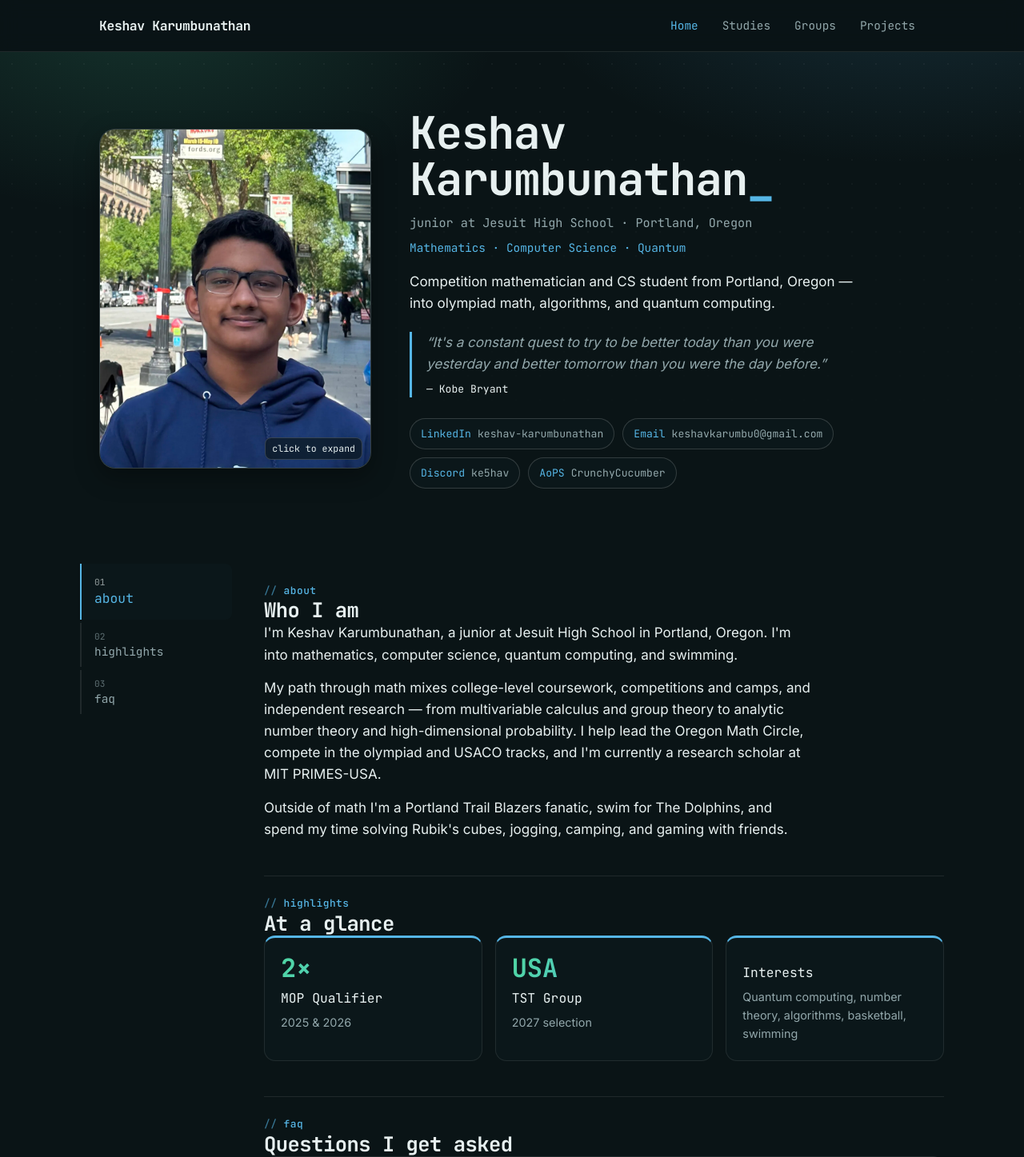
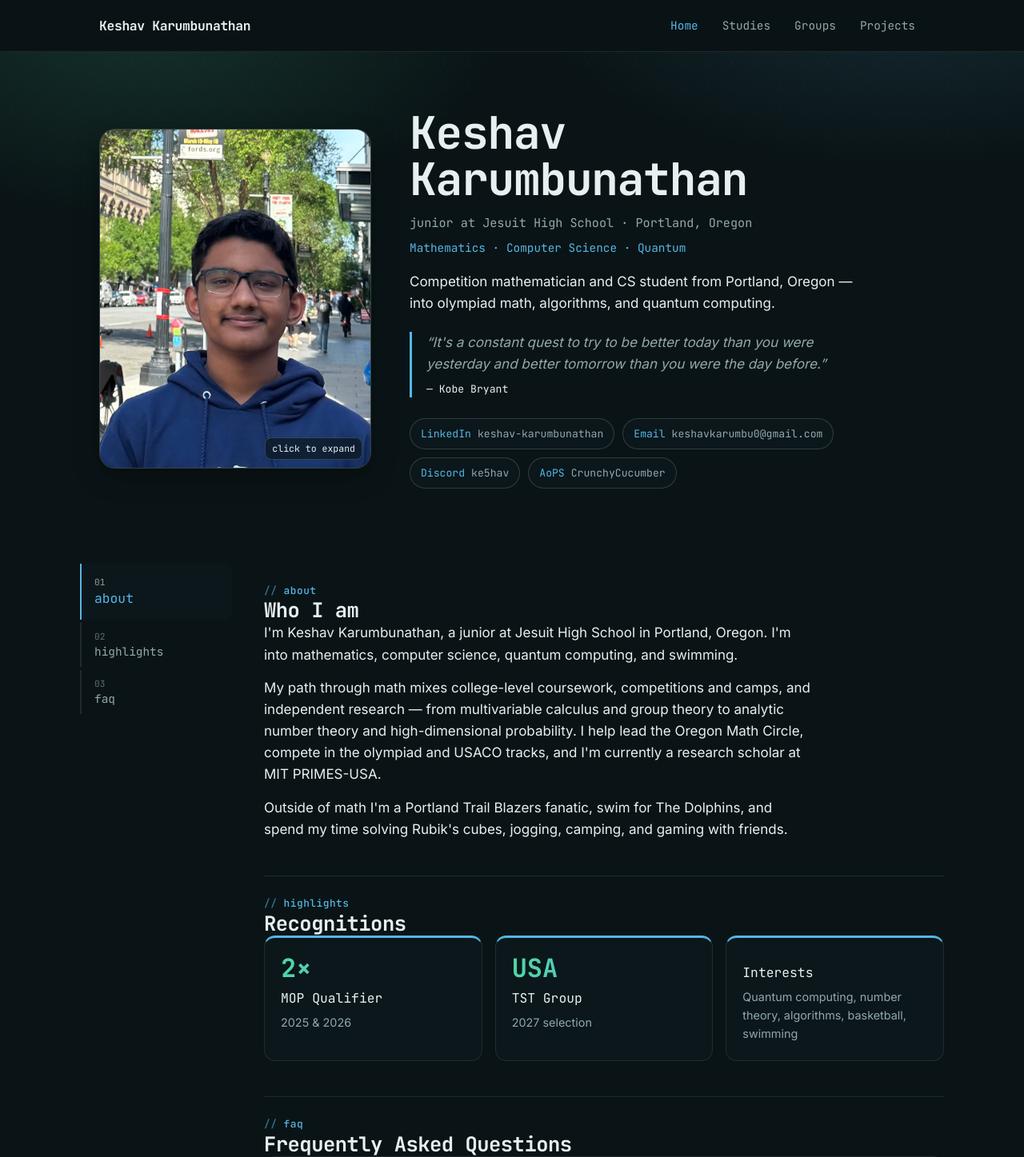
Before and after one commit to Kuku371/portfolio, a React (Create React App) app: page /#/ in a window 1280 px wide. Shown: the top 1447 px of the page at 80% size. Built offline with nearby package versions, Linux system fonts and the light colour scheme.

Commit message:
Update Home.js

```diff
--- a/src/components/Home.js
+++ b/src/components/Home.js
@@ -46,10 +46,7 @@ function Hero({ onExpand }) {
 
         <div>
           <Reveal>
-            <h1 className="hero__name">
-              {profile.name}
-              <span className="caret">_</span>
-            </h1>
+            <h1 className="hero__name">{profile.name}</h1>
             <div className="hero__role">
               {profile.role} · {profile.location}
             </div>
@@ -171,7 +168,7 @@ export default function Home() {
           >
             <Reveal>
               <div className="eyebrow">highlights</div>
-              <h2>At a glance</h2>
+              <h2>Recognitions</h2>
               <div className="highlights">
                 {profile.highlights.map((h, i) => (
                   <div className="highlight" key={i}>
@@ -187,7 +184,7 @@ export default function Home() {
           <section id="faq" ref={setRef("faq")} className="home-section">
             <Reveal>
               <div className="eyebrow">faq</div>
-              <h2>Questions I get asked</h2>
+              <h2>Frequently Asked Questions</h2>
               <Faq />
             </Reveal>
           </section>
```
